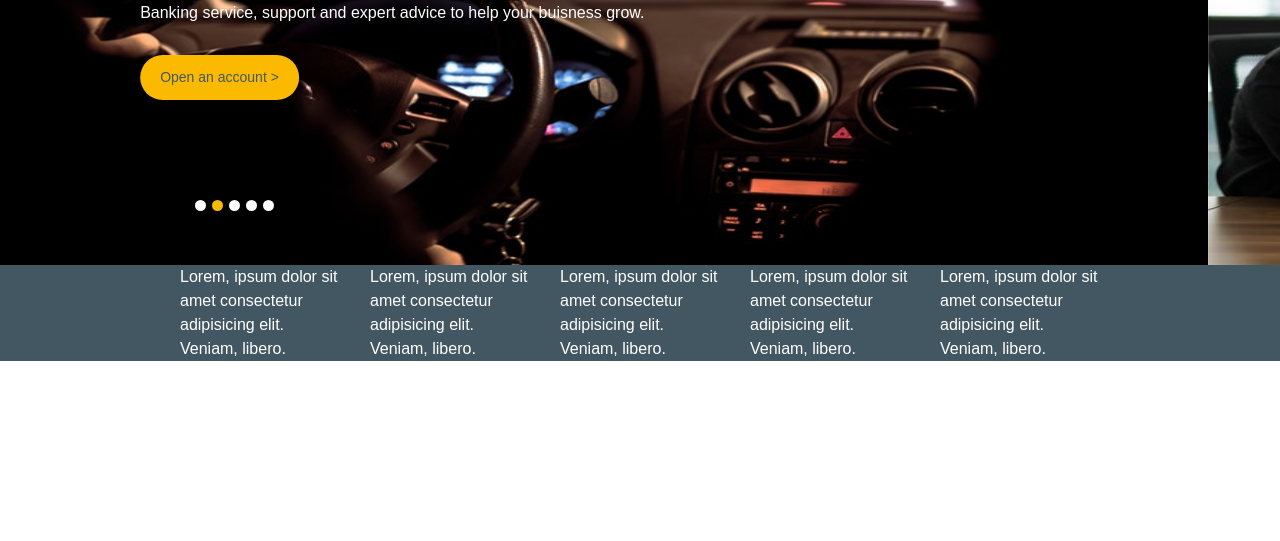
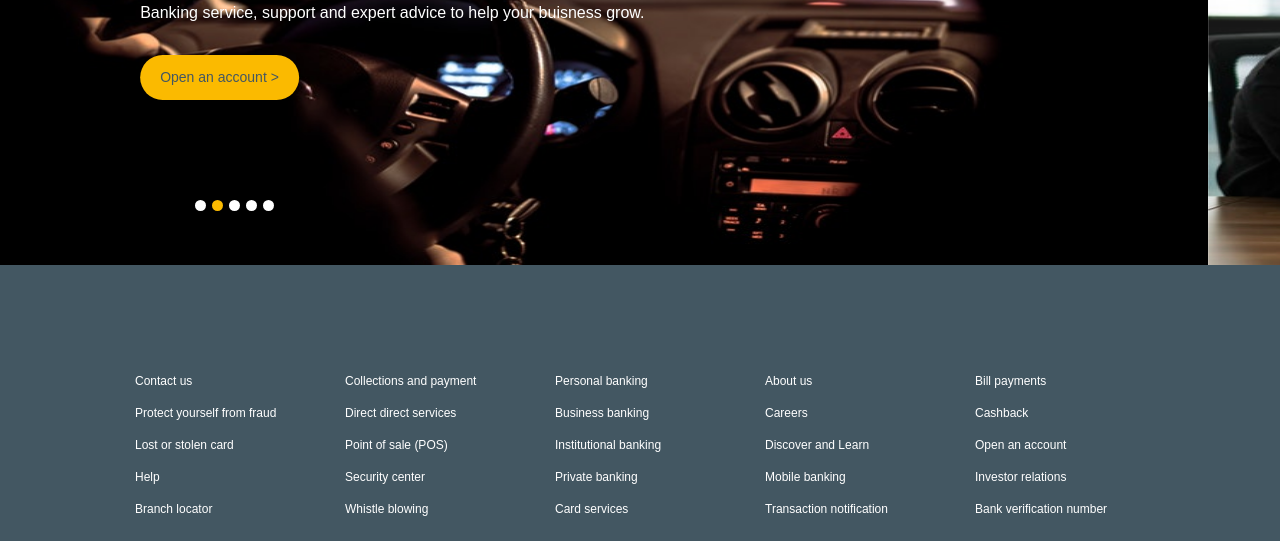
Before and after one commit to devwalex/bank_mockup, a plain HTML site: page index.html in a window 1280 px wide. Shown: the part 423-964 px from the top of the page. Before the commit the page ends 800 px from the top, so only its background shows below. Drawn offline with Linux system fonts and the light colour scheme; a web font is replaced by a local one.

Commit message:
Worked on footer

```diff
--- a/css/style.css
+++ b/css/style.css
@@ -90,4 +90,17 @@ body{
 footer{
     background-color: #435762;
     color: #ffffff;
+    font-size: 12px;
+    padding-top: 100px;
 }
+footer ul li{
+    padding: 7px 0;
+    list-style: none;
+}
+.col-md-2{
+    margin: 0 10px;
+    padding: 0 10px;
+}
+footer ul{
+    padding-left: 0;
+}
--- a/index.html
+++ b/index.html
@@ -161,11 +161,52 @@
     <footer>
         <div class="container">
             <div class="row justify-content-center">
-                    <div class="col-md-2 col-md-offset-1">Lorem, ipsum dolor sit amet consectetur adipisicing elit. Veniam, libero.</div>
-                    <div class="col-md-2">Lorem, ipsum dolor sit amet consectetur adipisicing elit. Veniam, libero.</div>
-                    <div class="col-md-2">Lorem, ipsum dolor sit amet consectetur adipisicing elit. Veniam, libero.</div>
-                    <div class="col-md-2">Lorem, ipsum dolor sit amet consectetur adipisicing elit. Veniam, libero.</div>
-                    <div class="col-md-2">Lorem, ipsum dolor sit amet consectetur adipisicing elit. Veniam, libero.</div>
+                    <div class="col-md-2 col-md-offset-1">
+                        <ul>
+                            <li>Contact us</li>
+                            <li>Protect yourself from fraud</li>
+                            <li>Lost or stolen card</li>
+                            <li>Help</li>
+                            <li>Branch locator</li>
+                        </ul>
+                    </div>
+                    <div class="col-md-2">
+                        <ul>
+                            <li> Collections and payment</li>
+                            <li>Direct direct services</li>
+                            <li>Point of sale (POS)</li>
+                            <li>Security center</li>
+                            <li>Whistle blowing</li>
+                        </ul>
+                    </div>
+                    <div class="col-md-2">
+                        <ul>
+                            <li>Personal banking</li>
+                            <li>Business banking</li>
+                            <li>Institutional banking</li>
+                            <li>Private banking</li>
+                            <li>Card services</li>
+
+                        </ul>
+                    </div>
+                    <div class="col-md-2">
+                        <ul>
+                            <li>About us</li>
+                            <li>Careers</li>
+                            <li>Discover and Learn</li>
+                            <li>Mobile banking</li>
+                            <li>Transaction notification</li>
+                        </ul>
+                    </div>
+                    <div class="col-md-2">
+                        <ul>
+                           <li>Bill payments</li>
+                           <li>Cashback</li>
+                           <li>Open an account</li>
+                           <li>Investor relations</li>
+                           <li>Bank verification number</li>
+                        </ul>
+                    </div>
             </div>
         </div>
     </footer>
```
